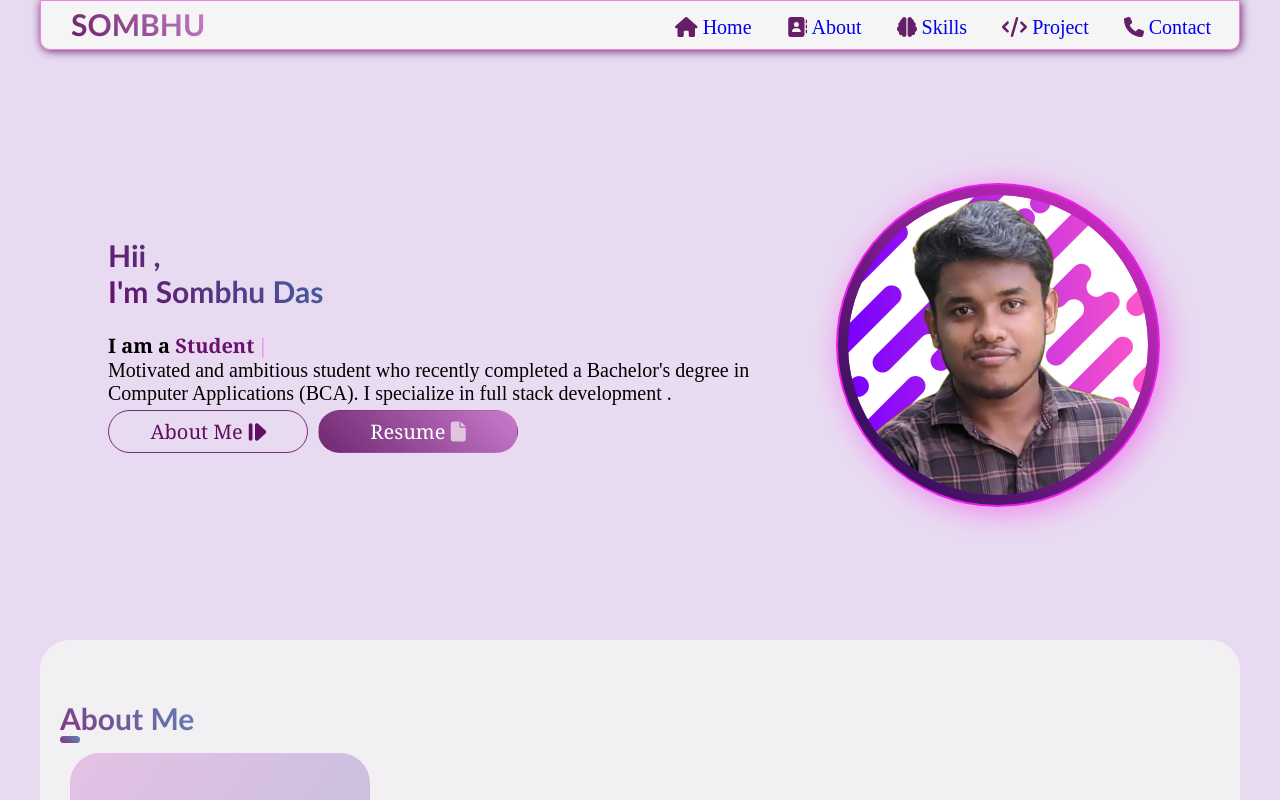
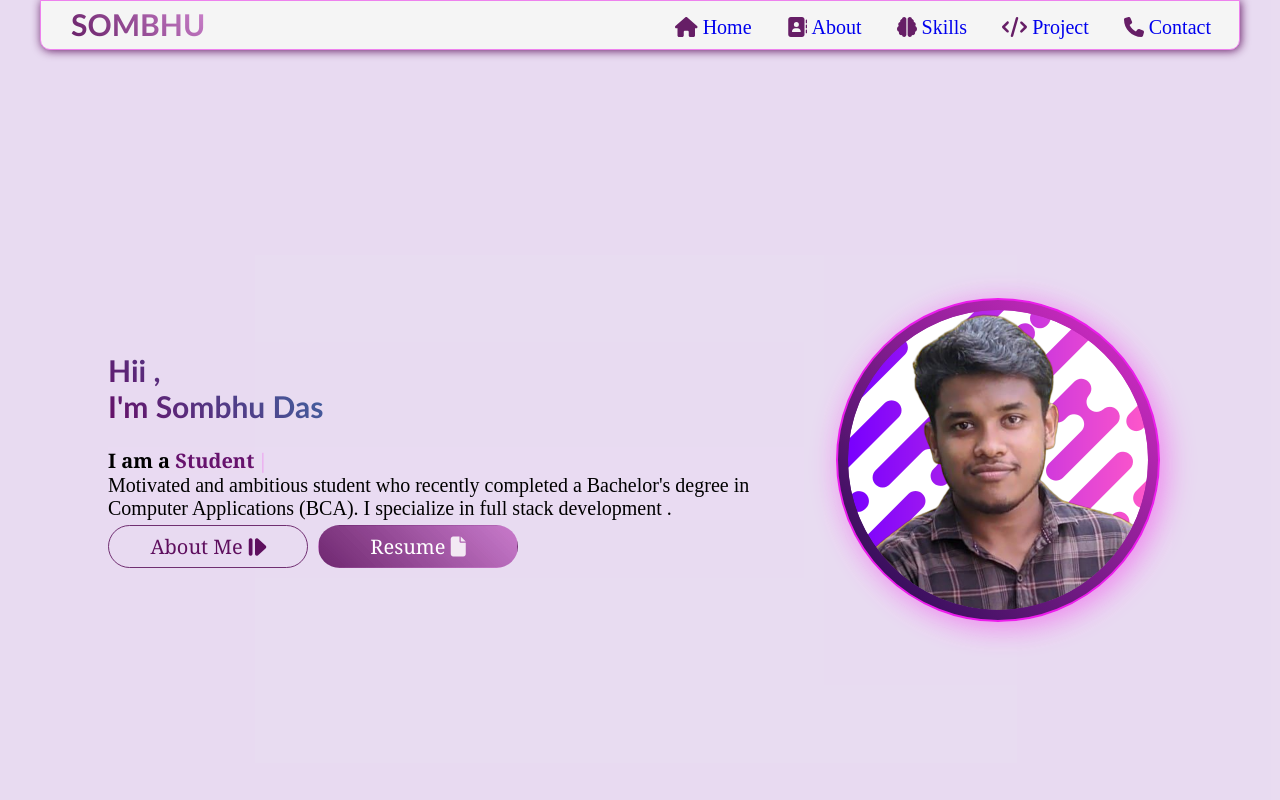
Before and after one commit to Sombhu2022/som.dev_2.0, a React (Create React App) app: page / in a window 1280 px wide. Shown: the top 800 px of the page. Built offline with nearby package versions, Linux system fonts and the light colour scheme.

Commit message:
skill section bug fix

```diff
--- a/src/global.css
+++ b/src/global.css
@@ -4,6 +4,21 @@
     box-sizing: border-box;
     background: rgba(232, 219, 241, 0.573);
 }
+:root{
+    --violet:rgba(94, 18, 94, 0.95);
+    --white:whitesmoke;
+    --pink:rgba(184, 73, 184, 0.662);
+    --gradient_color:linear-gradient(45deg, rgb(103, 13, 103), rgb(59, 110, 168));
+    --ligth_gradient_color:linear-gradient(125deg , rgba(222, 173, 222, 0.799) , rgba(161, 161, 204, 0.717));
+}
+::-webkit-scrollbar{
+    width: 10px;
+}
+::-webkit-scrollbar-thumb{
+    background:var(--ligth_gradient_color);
+    border-radius: 5px;
+}
+
 button , button.active:hover{
     margin: 5px 10px 0px 0px;
     padding: 7px 20px;
@@ -64,10 +79,3 @@ header{
     max-width: 1200px;
     margin: 0 auto;
 }
-:root{
-    --violet:rgba(94, 18, 94, 0.95);
-    --white:whitesmoke;
-    --pink:rgba(184, 73, 184, 0.662);
-    --gradient_color:linear-gradient(45deg, rgb(103, 13, 103), rgb(59, 110, 168));
-    --ligth_gradient_color:linear-gradient(125deg , rgba(222, 173, 222, 0.799) , rgba(161, 161, 204, 0.717));
-}
--- a/src/style/home.scss
+++ b/src/style/home.scss
@@ -2,7 +2,7 @@
   // background: url("../images/background2.jpg");
   // background-size: cover;
   display: flex;
-  // height:100;
+  min-height: 100vh;
   // border: solid 1px red;
   gap: 20px;
   justify-content: center;
```
